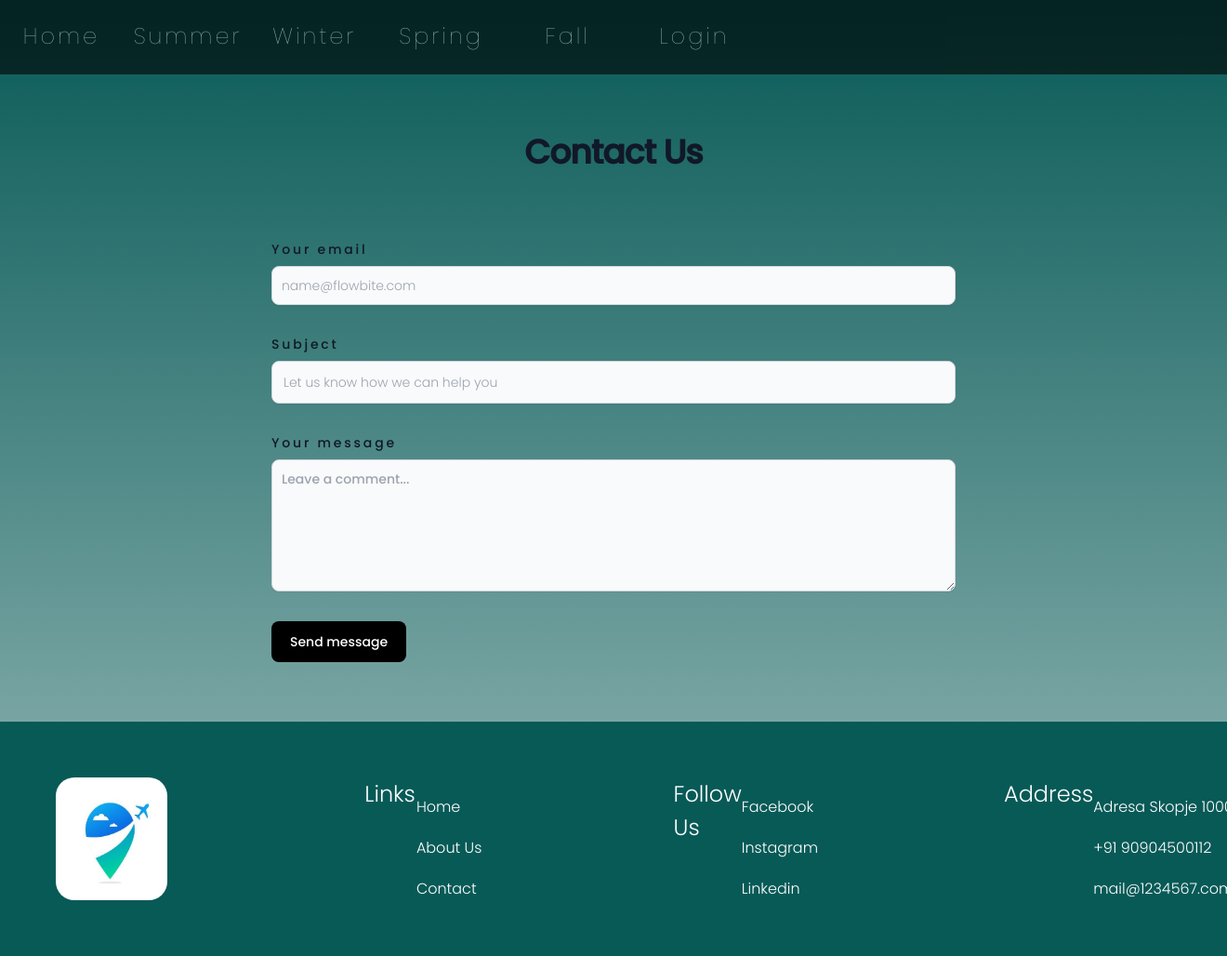
After one commit to anastasija-mickoska/Travel, a PHP site: page /contact.php in a window 1320 px wide. The commit adds this page. Shown: the whole page at 93% size. Run offline with PHP 8.4, Linux system fonts and the light colour scheme.

Commit message:
contact us

```diff
--- /dev/null
+++ b/Travel/contact.php
@@ -0,0 +1,178 @@
+<!DOCTYPE html>
+<html>
+
+<head>
+    <link rel="stylesheet" href="style.css">
+    <link href="https://cdn.jsdelivr.net/npm/tailwindcss@2.2.19/dist/tailwind.min.css" rel="stylesheet">
+
+    <style>
+        body {
+            background: linear-gradient(#085a57, rgba(8, 90, 87, 0.4)) no-repeat center center/cover;
+        }
+
+        .Login {
+            height: 100vh;
+        }
+
+        .login {
+            width: 40%;
+            margin-left: 30%;
+            margin-right: 30%;
+            box-shadow: 3px 3px 5px gray;
+            border-radius: 10px;
+            height: 60%;
+            margin-top: 5%;
+            margin-bottom: 5%;
+            background-color: white;
+            opacity: 0.5;
+            padding: 2%;
+        }
+
+        label {
+            font-family: 'Poppins', 'sans-serif';
+            font-weight: 300;
+            font-size: 1.5em;
+            letter-spacing: 0.2em;
+            margin-bottom: 10%;
+        }
+
+        input {
+            width: 45%;
+            padding: 2%;
+            border-radius: 5px;
+            background-color: white;
+            font-size: 1em;
+            font-family: 'Poppins', 'sans-serif';
+            font-weight: 300;
+            color: black;
+        }
+
+        form {
+            margin-top: 10%;
+            width: 100%;
+        }
+
+        .input1 {
+            width: 100%;
+            margin: 5%;
+            margin-left: 25%;
+        }
+
+        #loginButton {
+            border-radius: 10px;
+            border: none;
+            width: 50%;
+            margin-left: 25%;
+            background-color: #085a57;
+            color: white;
+            padding: 2%;
+            font-size: 1.5em;
+            letter-spacing: 0.1em;
+        }
+
+        h1 {
+            font-family: 'Poppins', 'sans-serif';
+            font-weight: 300;
+            font-size: 2.5em;
+            color: black;
+            letter-spacing: 0.1em;
+            text-align: center;
+            width: 100%;
+            margin-top: 2%;
+        }
+
+        h4 {
+            width: 50%;
+            font-family: 'Poppins', 'sans-serif';
+            font-weight: 300;
+            font-size: 1.5em;
+            color: black;
+            letter-spacing: 0.1em;
+            text-align: center;
+            margin-top: 2%;
+        }
+
+        a {
+            text-decoration: underline 1px black;
+        }
+    </style>
+</head>
+
+<body>
+    <nav>
+        <ul>
+            <li><a href="home.php">Home</a></li>
+            <li><a href="summer.php">Summer</a></li>
+            <li><a href="winter.php">Winter</a></li>
+            <li><a href="spring.php">Spring</a></li>
+            <li><a href="fall.php">Fall</a></li>
+            <?php if (isset($_SESSION['user_email']) && isset($_SESSION['user_id'])) : ?>
+                <li style="color:white; font-family:Poppins; font-weight:100; width:20%">
+                    <?php if ($_SESSION['user_type'] === 'admin') { ?>
+                        <a href="admin.php"><?php echo $_SESSION['user_email']; ?></a>
+                    <?php } else { ?>
+                        <?php echo $_SESSION['user_email']; ?>
+                    <?php } ?>
+                </li>
+                <?php if ($_SESSION['user_type'] === 'user') { ?>
+                    <li><a href="myBookings.php?userID=<?php echo $_SESSION['user_id']; ?>">My Bookings</a></li>
+                <?php } ?>
+                <li><a href="logout.php">Logout</a></li>
+            <?php else : ?>
+                <li><a href="login.php">Login</a></li>
+            <?php endif; ?>
+        </ul>
+    </nav>
+    <section style="font-family: Poppins,sans-serif;" \>
+        <div class="py-8 lg:py-16 px-4 mx-auto max-w-screen-md">
+            <h2 class="mb-4 text-4xl tracking-tight font-extrabold text-center text-gray-900 dark:text-white">Contact Us</h2>
+            <form action="#" class="space-y-8">
+                <div>
+                    <label for="email" class="block mb-2 text-sm font-medium text-gray-900 dark:text-gray-300">Your email</label>
+                    <input type="email" id="email" class="shadow-sm bg-gray-50 border border-gray-300 text-gray-900 text-sm rounded-lg focus:ring-primary-500 focus:border-primary-500 block w-full p-2.5 dark:bg-gray-700 dark:border-gray-600 dark:placeholder-gray-400 dark:text-white dark:focus:ring-primary-500 dark:focus:border-primary-500 dark:shadow-sm-light" placeholder="name@flowbite.com" required>
+                </div>
+                <div>
+                    <label for="subject" class="block mb-2 text-sm font-medium text-gray-900 dark:text-gray-300">Subject</label>
+                    <input type="text" id="subject" class="block p-3 w-full text-sm text-gray-900 bg-gray-50 rounded-lg border border-gray-300 shadow-sm focus:ring-primary-500 focus:border-primary-500 dark:bg-gray-700 dark:border-gray-600 dark:placeholder-gray-400 dark:text-white dark:focus:ring-primary-500 dark:focus:border-primary-500 dark:shadow-sm-light" placeholder="Let us know how we can help you" required>
+                </div>
+                <div class="sm:col-span-2">
+                    <label for="message" class="block mb-2 text-sm font-medium text-gray-900 dark:text-gray-400">Your message</label>
+                    <textarea id="message" rows="6" class="block p-2.5 w-full text-sm text-gray-900 bg-gray-50 rounded-lg shadow-sm border border-gray-300 focus:ring-primary-500 focus:border-primary-500 dark:bg-gray-700 dark:border-gray-600 dark:placeholder-gray-400 dark:text-white dark:focus:ring-primary-500 dark:focus:border-primary-500" placeholder="Leave a comment..."></textarea>
+                </div>
+                <button type="submit" class="py-3 px-5 text-sm bg-black font-medium text-center text-white rounded-lg bg-primary-700 sm:w-fit hover:bg-primary-800 focus:ring-4 focus:outline-none focus:ring-primary-300 dark:bg-primary-600 dark:hover:bg-primary-700 dark:focus:ring-primary-800">Send message</button>
+            </form>
+        </div>
+    </section>
+    <footer class="body-container">
+        <div class="footer-element">
+            <img src="logo.jpg" height="120" width="120" style="border-radius: 20px;">
+        </div>
+        <div class="footer-element">
+            <h2>Links</h2>
+            <ul>
+                <li><a href="home.php"><i class="fa-solid fa-angles-right"></i> Home</a></li>
+                <li><a href="about.php"><i class="fa-solid fa-angles-right"></i> About Us</a>
+                <li><a href="contact.php"><i class="fa-solid fa-angles-right"></i> Contact</a>
+
+            </ul>
+        </div>
+        <div class="footer-element">
+            <h2>Follow Us</h2>
+            <ul>
+                <li><a href="https://www.facebook.com"><i class="fa-brands fa-facebook-f"></i> Facebook</a></li>
+                <li><a href="https://www.instagram.com"><i class="fa-brands fa-instagram"></i> Instagram</a></li>
+                <li><a href="https://www.linkedin.com"><i class="fa-brands fa-linkedin-in"></i> Linkedin</a></li>
+            </ul>
+        </div>
+        <div class="footer-element">
+            <h2>Address</h2>
+            <ul>
+                <li class="address1"><i class="fa-solid fa-location-dot"></i> Adresa Skopje 1000</li>
+                <li><i class="fa-solid fa-phone"></i> +91 90904500112</li>
+                <li><i class="fa-solid fa-envelope"></i> mail@1234567.com</li>
+            </ul>
+        </div>
+    </footer>
+</body>
+
+</html>
--- a/Travel/details.php
+++ b/Travel/details.php
@@ -179,7 +179,7 @@ $destination = get_destination_by_name($conn, $name);
             padding:2%;
             font-size:1.5em;
             letter-spacing: 0.1em;
-            float:left;
+
         }
     </style>
 </head>
```
